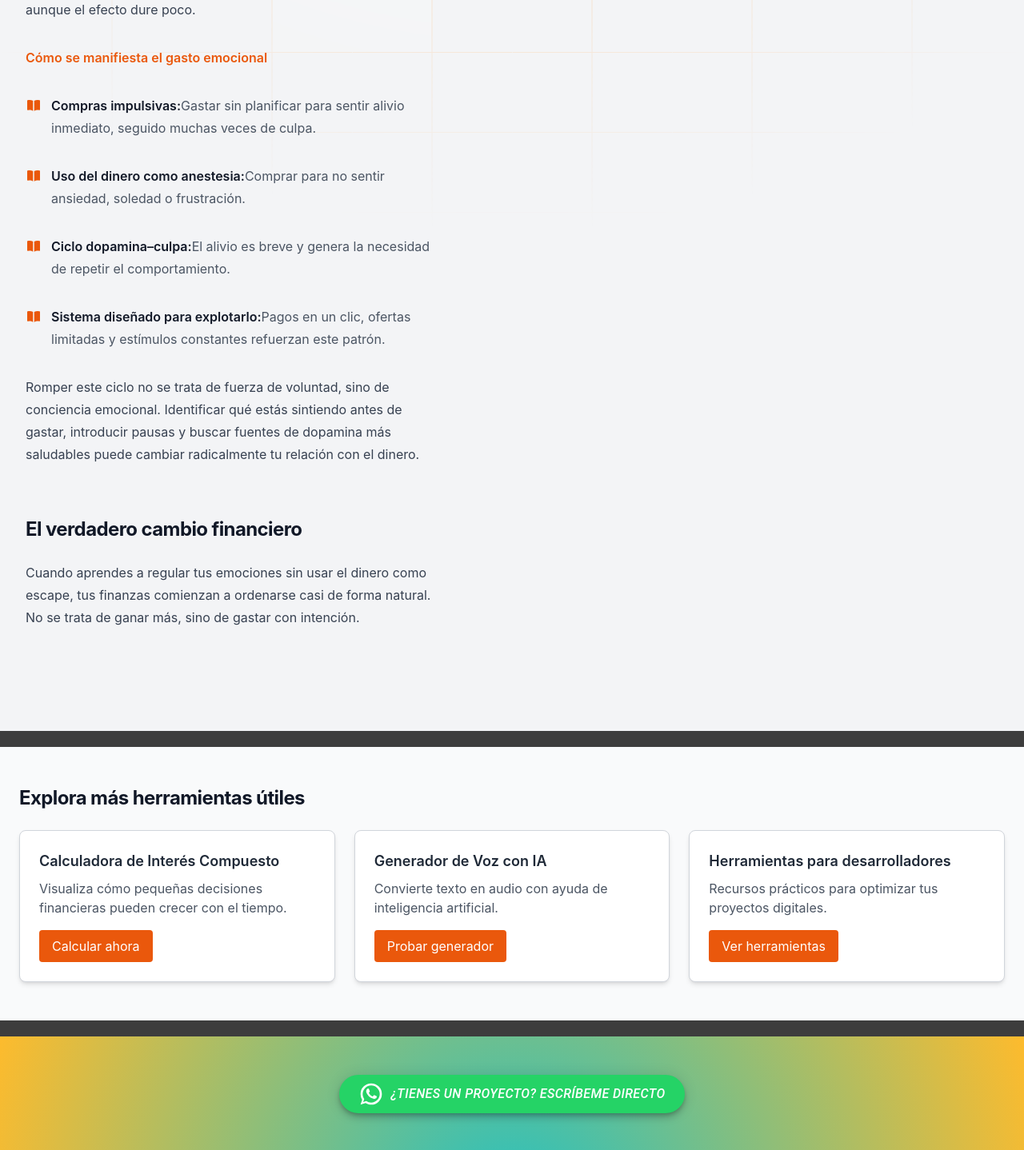
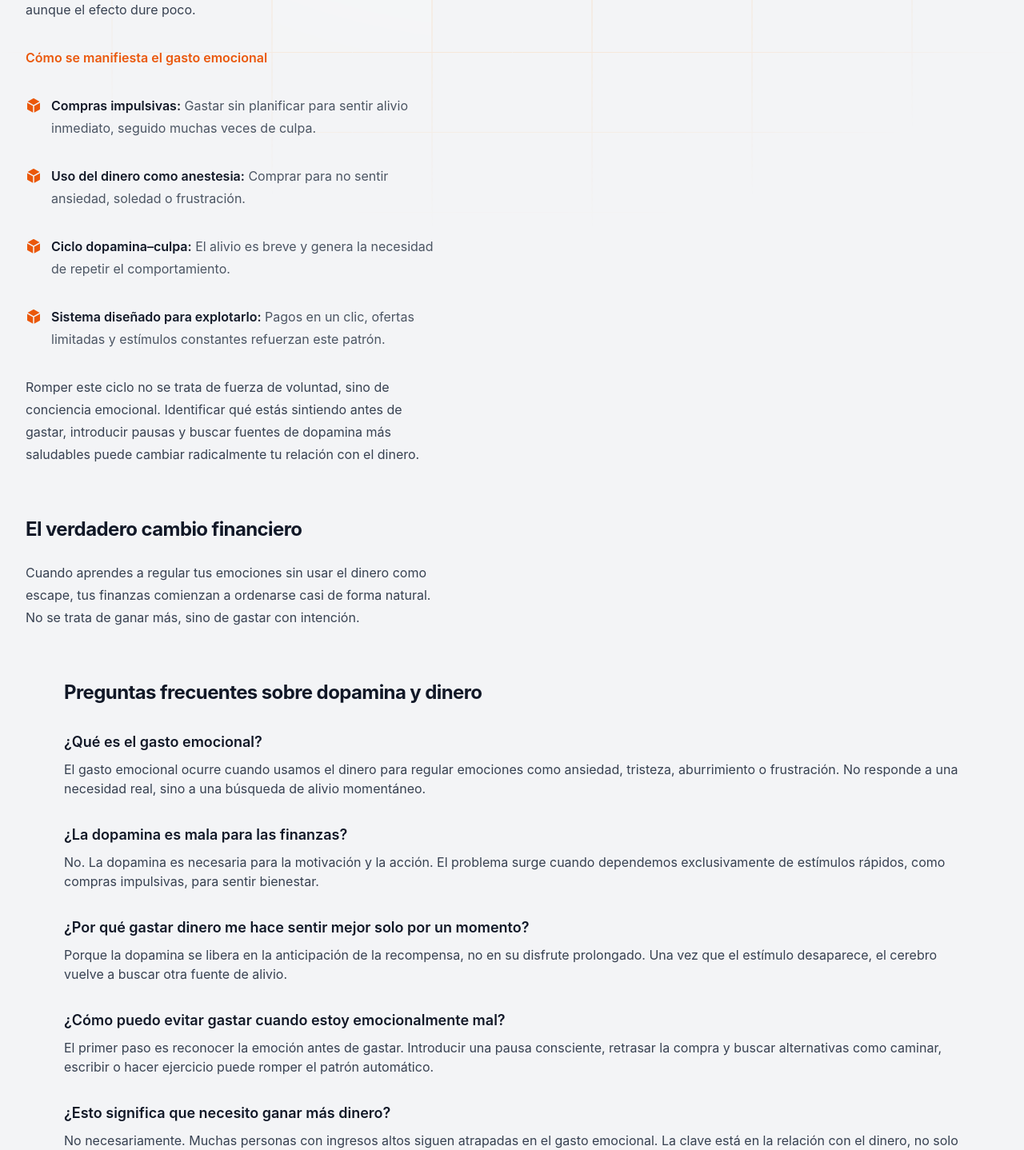
Before and after one commit to manuelcalso/portafolio-juan, a React (Vite) app: page /blog-dopamina-y-dinero in a window 1280 px wide. Shown: the part 840-2278 px from the top of the page at 80% size. Built offline with nearby package versions, Linux system fonts and the light colour scheme.

Commit message:
FAQs en blog dopamina

```diff
--- a/src/components/Blogger/BlogDopaminaYDinero.jsx
+++ b/src/components/Blogger/BlogDopaminaYDinero.jsx
@@ -1,4 +1,4 @@
-import { BookOpenIcon } from "@heroicons/react/20/solid";
+import { BookOpenIcon, CubeIcon } from "@heroicons/react/20/solid";
 import libro2 from "../../assets/dopamoney.png";
 import Footer from "../Footer";
 import Header from "../Header";
@@ -101,43 +101,43 @@ export default function BlogDopaminaYDinero() {
                   </h2>
 
                   <li className="flex gap-x-3">
-                    <BookOpenIcon className="mt-1 h-5 w-5 flex-none text-orange-600" />
+                    <CubeIcon className="mt-1 h-5 w-5 flex-none text-orange-600" />
                     <span>
                       <strong className="font-semibold text-gray-900">
                         Compras impulsivas:
-                      </strong>
+                      </strong>{" "}
                       Gastar sin planificar para sentir alivio inmediato,
                       seguido muchas veces de culpa.
                     </span>
                   </li>
 
                   <li className="flex gap-x-3">
-                    <BookOpenIcon className="mt-1 h-5 w-5 flex-none text-orange-600" />
+                    <CubeIcon className="mt-1 h-5 w-5 flex-none text-orange-600" />
                     <span>
                       <strong className="font-semibold text-gray-900">
                         Uso del dinero como anestesia:
-                      </strong>
+                      </strong>{" "}
                       Comprar para no sentir ansiedad, soledad o frustración.
                     </span>
                   </li>
 
                   <li className="flex gap-x-3">
-                    <BookOpenIcon className="mt-1 h-5 w-5 flex-none text-orange-600" />
+                    <CubeIcon className="mt-1 h-5 w-5 flex-none text-orange-600" />
                     <span>
                       <strong className="font-semibold text-gray-900">
                         Ciclo dopamina–culpa:
-                      </strong>
+                      </strong>{" "}
                       El alivio es breve y genera la necesidad de repetir el
                       comportamiento.
                     </span>
                   </li>
 
                   <li className="flex gap-x-3">
-                    <BookOpenIcon className="mt-1 h-5 w-5 flex-none text-orange-600" />
+                    <CubeIcon className="mt-1 h-5 w-5 flex-none text-orange-600" />
                     <span>
                       <strong className="font-semibold text-gray-900">
                         Sistema diseñado para explotarlo:
-                      </strong>
+                      </strong>{" "}
                       Pagos en un clic, ofertas limitadas y estímulos constantes
                       refuerzan este patrón.
                     </span>
@@ -163,6 +163,72 @@ export default function BlogDopaminaYDinero() {
                   intención.
                 </p>
               </div>
+            </div>
+          </div>
+        </div>
+        {/* FAQ */}
+        <div className="mt-16 px-20">
+          <h3 className="text-2xl font-bold tracking-tight text-gray-900">
+            Preguntas frecuentes sobre dopamina y dinero
+          </h3>
+
+          <div className="mt-8 space-y-8 text-gray-700">
+            <div>
+              <h4 className="text-lg font-semibold text-gray-900">
+                ¿Qué es el gasto emocional?
+              </h4>
+              <p className="mt-2">
+                El gasto emocional ocurre cuando usamos el dinero para regular
+                emociones como ansiedad, tristeza, aburrimiento o frustración.
+                No responde a una necesidad real, sino a una búsqueda de alivio
+                momentáneo.
+              </p>
+            </div>
+
+            <div>
+              <h4 className="text-lg font-semibold text-gray-900">
+                ¿La dopamina es mala para las finanzas?
+              </h4>
+              <p className="mt-2">
+                No. La dopamina es necesaria para la motivación y la acción. El
+                problema surge cuando dependemos exclusivamente de estímulos
+                rápidos, como compras impulsivas, para sentir bienestar.
+              </p>
+            </div>
+
+            <div>
+              <h4 className="text-lg font-semibold text-gray-900">
+                ¿Por qué gastar dinero me hace sentir mejor solo por un momento?
+              </h4>
+              <p className="mt-2">
+                Porque la dopamina se libera en la anticipación de la
+                recompensa, no en su disfrute prolongado. Una vez que el
+                estímulo desaparece, el cerebro vuelve a buscar otra fuente de
+                alivio.
+              </p>
+            </div>
+
+            <div>
+              <h4 className="text-lg font-semibold text-gray-900">
+                ¿Cómo puedo evitar gastar cuando estoy emocionalmente mal?
+              </h4>
+              <p className="mt-2">
+                El primer paso es reconocer la emoción antes de gastar.
+                Introducir una pausa consciente, retrasar la compra y buscar
+                alternativas como caminar, escribir o hacer ejercicio puede
+                romper el patrón automático.
+              </p>
+            </div>
+
+            <div>
+              <h4 className="text-lg font-semibold text-gray-900">
+                ¿Esto significa que necesito ganar más dinero?
+              </h4>
+              <p className="mt-2">
+                No necesariamente. Muchas personas con ingresos altos siguen
+                atrapadas en el gasto emocional. La clave está en la relación
+                con el dinero, no solo en la cantidad que ganas.
+              </p>
             </div>
           </div>
         </div>
```
